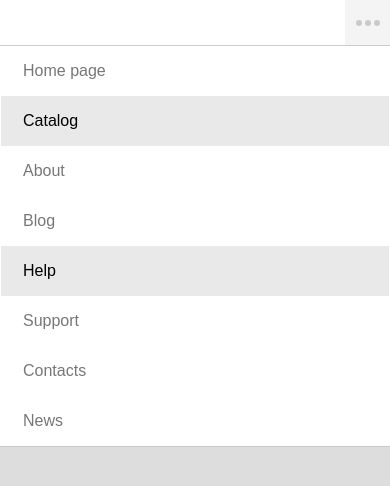
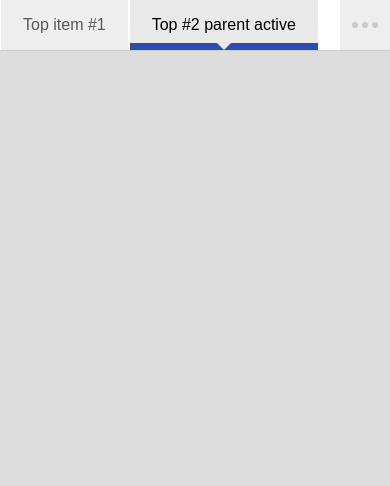
Before and after one commit to andchir/dots-menu, a website: page index.html in a window 390 px wide. Drawn offline with Linux system fonts and the light colour scheme.

Commit message:
update mobile view

```diff
--- a/dots-menu.css
+++ b/dots-menu.css
@@ -3,10 +3,10 @@
 .dots-menu-container { position: relative; background-color: #fff; border-bottom: 1px solid #cbcbcb; }
 .dots-menu-container:after { content: ''; display: block; clear: both; }
 .dots-menu-container * { box-sizing: border-box; }
-.dots-menu { width: 960px; max-width: 100%; list-style-type: none; padding: 0; margin: 0 auto; box-sizing: border-box; }
+.dots-menu { width: 960px; max-width: 100%; min-height: 45px; list-style-type: none; padding: 0; margin: 0 auto; box-sizing: border-box; }
 .dots-menu-fluid { max-width: 100%; width: 100%; }
 .dots-menu > .nav-item { display: block; float: left; padding: 0 1px; margin: 0; position: relative; }
-.dots-menu > .nav-item > .nav-link { display: block; padding: 16px 22px; text-decoration: none; color: #777; transition: background-color 300ms; }
+.dots-menu > .nav-item > .nav-link { display: block; position: relative; padding: 16px 22px; text-decoration: none; color: #777; transition: background-color 300ms; }
 .dots-menu > .nav-item.nav-item-parent > .nav-link { padding-bottom: 9px; border-bottom: 7px solid #e9e9e9; }
 .dots-menu > .nav-item:hover > .nav-link,
 .dots-menu > .nav-item:hover > .nav-link { background-color: #eee; border-color: #eee; color: #585858; }
@@ -21,15 +21,16 @@
 .dots-menu ul li:last-child { padding-bottom: 7px; border-bottom: 1px solid #cbcbcb; }
 .dots-menu ul li .nav-link { display: block; width: 100%; padding: 12px 18px; background-color: #fff; color: #777; text-decoration: none; transition: background-color 300ms; }
 .dots-menu ul li:hover > .nav-link { background-color: #e9e9e9; color: #585858; }
+.dots-menu ul li.active > .nav-link { color: #000; }
 .dots-menu ul ul { left: 100%; top: -7px; margin: 0; }
 
 /* arrow */
 .dots-menu > .nav-item.nav-item-parent > .nav-link:before,
-.dots-menu > .nav-item.nav-item-parent > .nav-link:after { content: ''; width: 0; height: 0; border-style: solid; border-width: 7px 7px 0 7px; border-color: #fff transparent transparent transparent; position: absolute; left: 50%; bottom: 0; margin-left: -7px; transition: bottom 300ms; }
-.dots-menu > .nav-item.nav-item-parent:hover > .nav-link:before { bottom: -7px; border-color: #cbcbcb transparent transparent transparent; }
-.dots-menu > .nav-item.nav-item-parent:hover > .nav-link:after { bottom: -6px; border-color: #eee transparent transparent transparent; }
-.dots-menu > .nav-item.nav-item-parent.active:hover > .nav-link:before { bottom: -7px; }
-.dots-menu > .nav-item.nav-item-parent.active:hover > .nav-link:after { bottom: 2px; }
+.dots-menu > .nav-item.nav-item-parent > .nav-link:after { content: ''; width: 0; height: 0; border-style: solid; border-width: 7px 7px 0 7px; border-color: #fff transparent transparent transparent; position: absolute; left: 50%; bottom: -7px; margin-left: -7px; transition: bottom 300ms, background-color 300ms; }
+.dots-menu > .nav-item.nav-item-parent:hover > .nav-link:before { bottom: -14px; border-color: #cbcbcb transparent transparent transparent; }
+.dots-menu > .nav-item.nav-item-parent:hover > .nav-link:after { bottom: -13px; border-color: #eee transparent transparent transparent; }
+.dots-menu > .nav-item.nav-item-parent.active:hover > .nav-link:before { bottom: -14px; }
+.dots-menu > .nav-item.nav-item-parent.active:hover > .nav-link:after { bottom: -5px; }
 .dots-menu > .nav-item.nav-item-parent.active > .nav-link:after { border-color: #e9e9e9 transparent transparent transparent; }
 .dots-menu > .nav-item.nav-item-parent.active > .nav-link:before { border-color: #2f49b5 transparent transparent transparent; }
 
@@ -48,38 +49,45 @@
 .dots-menu .nav-item.drop-right ul .nav-item.nav-item-parent:hover:after { border-width: 7px 7px 7px 0; border-color: transparent #fff transparent transparent; left: -7px; }
 
 /* nav-item-right-drop */
-.dots-menu.nav-item-right-drop { position: absolute; right: 0; top: 0; width: 50px; height: 100%; display: none; background-color: #f4f4f4; transition: background-color 300ms; }
-.dots-menu.nav-item-right-drop:hover { background-color: #eee; }
+.dots-menu.nav-item-right-drop { position: absolute; right: 0; top: 0; width: 50px; height: 100%; display: none; background-color: transparent; }
 .dots-menu.nav-item-right-drop > .nav-item { position: absolute; right: 0; top: 0; width: 50px; height: 100%; cursor: pointer; background-color: transparent; }
-.dots-menu.nav-item-right-drop > .nav-item:before,
-.dots-menu.nav-item-right-drop > .nav-item:after { content: ''; width: 0; height: 0; border-style: solid; border-width: 7px 7px 0 7px; border-color: #f4f4f4 transparent transparent transparent; position: absolute; left: 50%; bottom: 0; margin-left: -7px; pointer-events: none; transition: bottom 300ms; }
-.dots-menu.nav-item-right-drop:hover > .nav-item:before { border-color: #cbcbcb transparent transparent transparent; bottom: -7px; }
-.dots-menu.nav-item-right-drop:hover > .nav-item:after { border-color: #eee transparent transparent transparent; bottom: -6px; }
+.dots-menu.nav-item-right-drop > .nav-item > .nav-link { position: absolute; right: 0; top: 0; z-index: 500; border-bottom: 0; padding: 0; width: 50px; height: 100%; background-color: #eee; }
+.dots-menu.nav-item-right-drop > .nav-item > .nav-link:before,
+.dots-menu.nav-item-right-drop > .nav-item > .nav-link:after { display: none; }
+.dots-menu.nav-item-right-drop:hover > .nav-item > .nav-link:before { bottom: -7px; display: block; }
+.dots-menu.nav-item-right-drop:hover > .nav-item > .nav-link:after { bottom: -6px; display: block; }
 .dots-menu.nav-item-right-drop:before,
 .dots-menu.nav-item-right-drop:after,
-.dots-menu.nav-item-right-drop > li:first-child { content: ''; display: block; width: 6px; height: 6px; border-radius: 50%; background-color: #cacaca; position: absolute; top: 50%; margin: -3px 0 0 -3px; pointer-events: none; }
+.dots-menu.nav-item-right-drop > li:first-child { content: ''; display: block; width: 6px; height: 6px; border-radius: 50%; background-color: #cacaca; position: absolute; top: 50%; z-index: 501; margin: -3px 0 0 -3px; pointer-events: none; }
 .dots-menu.nav-item-right-drop:hover:before,
 .dots-menu.nav-item-right-drop:hover:after,
 .dots-menu.nav-item-right-drop:hover > li:first-child { background-color: #b4b4b4; }
-.dots-menu.nav-item-right-drop > li:first-child { left: 50%; }
-.dots-menu.nav-item-right-drop:before { left: 30%; }
-.dots-menu.nav-item-right-drop:after { left: 70%; }
+.dots-menu.nav-item-right-drop > li:first-child { right: 22px; }
+.dots-menu.nav-item-right-drop:before { right: 12px; }
+.dots-menu.nav-item-right-drop:after { right: 32px; }
 
 @media (max-width: 576px) {
 
-    .dots-menu-container { padding-top: 45px; }
-    .dots-menu { width: 100%; border-top: 1px solid #cbcbcb; }
-    .dots-menu .nav-item-hidden { position: relative; top: auto; left: auto; }
-    .dots-menu > .nav-item { display: block; float: none; width: 100%; }
-    .dots-menu .nav-item:hover > ul { display: none; }
-    .dots-menu ul { width: 100%; position: static; }
-    .dots-menu > .nav-item.active > .nav-link { background-color: #e9e9e9; color: #000; padding: 16px 22px; border-bottom: 0; }
-    .dots-menu > .nav-item.nav-item-parent > .nav-link { padding: 16px 22px; border-bottom: 0; }
-    .dots-menu > .nav-item.nav-item-parent > .nav-link:before,
-    .dots-menu > .nav-item.nav-item-parent > .nav-link:after { display: none; }
+    .dots-menu { min-height: 0; }
+    .dots-menu > .nav-item { position: static; }
+    .dots-menu ul .nav-item:hover > ul { display: none; }
+    .dots-menu ul { width: 100%; }
+    .dots-menu ul .nav-item.nav-item-parent > .nav-link { position: relative; padding: 12px 50px 12px 18px; }
+    .dots-menu ul .nav-item.nav-item-parent > .nav-link:before { content: ''; display: block; border: 0; width: 50px; height: 100%; padding: 0; position: absolute; left: auto; right: 0; bottom: auto; top: 7px; background-color: #cbcbcb; }
+    .dots-menu ul .nav-item.nav-item-parent > .nav-link:after { content: ''; display: block;  width: 0; height: 0; border-style: solid; border-width: 7px 7px 0 7px; border-color: #eee transparent transparent transparent; position: absolute; left: auto; right: 18px; bottom: auto; top: 50%; margin-top: -4px; }
+    .dots-menu ul .nav-item.nav-item-parent:hover > .nav-link:before { bottom: auto; top: 7px; }
+    .dots-menu ul .nav-item.nav-item-parent:hover > :after { left: auto; right: 18px; bottom: auto; top: 50%; }
+    .dots-menu ul .nav-item.nav-item-parent:hover:before,
+    .dots-menu ul .nav-item.nav-item-parent:hover:after { display: none; }
 
-    .dots-menu.nav-item-right-drop { width: 45px; height: 45px; display: block; border-top: 0; }
-    .dots-menu.nav-item-right-drop > .nav-item:before,
-    .dots-menu.nav-item-right-drop > .nav-item:after { display: none; }
+    .dots-menu ul ul { position: static; }
+    .dots-menu.nav-item-right-drop { position: static; }
+    .dots-menu.nav-item-right-drop > .nav-item { position: static; }
+    .dots-menu.nav-item-right-drop > .nav-item ul { width: 100%; }
+    .dots-menu .nav-item.drop-right ul .nav-item.nav-item-parent > .nav-link:before,
+    .dots-menu .nav-item.drop-right ul .nav-item.nav-item-parent:hover > .nav-link:before { left: auto; right: 0; bottom: auto; top: 7px; }
+
+    .dots-menu .nav-item-hidden { position: fixed; top: -300px; left: -300px; }
+    .dots-menu .nav-item-visible { display: block !important; }
 
 }
--- a/dots-menu.js
+++ b/dots-menu.js
@@ -43,8 +43,8 @@
         this.init = function () {
             this.extend(mainOptions, options);
             this.onReady(function() {
+                self.addMenuClasses();
                 self.dotsDropDownInit();
-                self.addMenuClasses();
                 self.addMenuLastChildClasses();
                 self.onResize();
                 self.isInitialized = true;
@@ -59,13 +59,14 @@
             var menuParentContainer, dotsMenu, dotsMenuDrop, menuArr = document.querySelectorAll('.dots-menu');
             menuArr.forEach(function(menuEl) {
                 menuParentContainer = menuEl.parentNode;
+                // Add drop-menu
                 dotsMenu = self.createElement('ul', {
                     className: 'dots-menu nav-item-right-drop',
                     innerHTML: '<li></li>'
                 });
                 dotsMenuDrop = self.append(dotsMenu, self.createElement('li', {
                     className: 'nav-item drop-right',
-                    innerHTML: '<ul></ul>'
+                    innerHTML: '<span class="nav-link"></span><ul></ul>'
                 }));
                 self.append(menuParentContainer, dotsMenu);
             });
@@ -83,6 +84,21 @@
                 parent.querySelectorAll('li.nav-item').forEach(function(liEl) {
                     if (liEl.querySelectorAll('ul').length > 0) {
                         liEl.classList.add('nav-item-parent');
+
+                        if (liEl.parentNode.classList.contains('dots-menu')) {
+                            return;
+                        }
+
+                        liEl.querySelector('a').addEventListener('click', function(e) {
+                            var dropMenu = e.target.parentNode.querySelector('ul'),
+                                clientX = e.clientX,
+                                elRect = e.target.getBoundingClientRect();
+
+                            if (!dropMenu || clientX + 50 < elRect.width) {
+                                return;
+                            }
+                            dropMenu.classList.toggle('nav-item-visible');
+                        });
                     }
                 });
             });
@@ -100,17 +116,18 @@
          * On window resize
          */
         this.onResize = function () {
-            var elRect, liFirstlevelArr, menuParentContainer, dotsMenu, dotsMenuDrop,
+            var elRect, liFirstlevelArr, menuParentContainer, dotsMenu, dotsMenuDrop, menuRect,
                 windowWidth = window.innerWidth,
                 menuArr = document.querySelectorAll('.dots-menu:not(.nav-item-right-drop)');
             menuArr.forEach(function(menuEl) {
+                menuRect = menuEl.getBoundingClientRect();
                 menuParentContainer = menuEl.parentNode;
                 dotsMenu = menuParentContainer.querySelector('.nav-item-right-drop');
                 dotsMenuDrop = dotsMenu.querySelector('.nav-item > ul');
                 dotsMenuDrop.innerHTML = '';
 
                 if (windowWidth <= mainOptions.mobileViewWindowWidth) {
-                    return;
+                    //return;
                 }
 
                 liFirstlevelArr = Array.prototype.slice.call(menuEl.childNodes);
@@ -126,7 +143,7 @@
                         posLeft += elRect.width;
                         return;
                     }
-                    if (posLeft + elRect.width + mainOptions.dotsMenuButtonWidth > windowWidth) {
+                    if (posLeft + elRect.width + mainOptions.dotsMenuButtonWidth > menuRect.left + menuRect.width) {
                         liEl.classList.add('nav-item-hidden');
                         if (!document.getElementById('drop-menu-item-' + index)) {
                             self.append(dotsMenuDrop, self.createElement('li', {
--- a/index.html
+++ b/index.html
@@ -25,94 +25,94 @@
         <ul class="dots-menu">
             <li class="nav-item">
                 <a href="#" class="nav-link">
-                    Home page
+                    Top item #1
                 </a>
             </li>
             <li class="nav-item active">
                 <a href="#" class="nav-link">
-                    Catalog
+                    Top #2 parent active
                 </a>
                 <ul>
                     <li class="nav-item">
                         <a href="#" class="nav-link">
-                            Category one
+                            Item #1
                         </a>
                     </li>
                     <li class="nav-item">
                         <a href="#" class="nav-link">
-                            Category two
+                            Item #2
                         </a>
                     </li>
                     <li class="nav-item">
                         <a href="#" class="nav-link">
-                            Category three long long long long long long long
+                            Item #3 - parent very very very very long
                         </a>
                         <ul>
                             <li class="nav-item">
                                 <a href="#" class="nav-link">
-                                    Sub category one
+                                    Item #1
                                 </a>
                             </li>
                             <li class="nav-item">
                                 <a href="#" class="nav-link">
-                                    Sub category two
+                                    Item #2
                                 </a>
                             </li>
                             <li class="nav-item">
                                 <a href="#" class="nav-link">
-                                    Sub category three
+                                    Item #3
                                 </a>
                             </li>
                             <li class="nav-item">
                                 <a href="#" class="nav-link">
-                                    Sub category four
+                                    Item #4
                                 </a>
                             </li>
                         </ul>
                     </li>
-                    <li class="nav-item">
+                    <li class="nav-item active">
                         <a href="#" class="nav-link">
-                            Category four
+                            Item #4 - parent active
                         </a>
                         <ul>
                             <li class="nav-item">
                                 <a href="#" class="nav-link">
-                                    Sub category one
+                                    Item #1
                                 </a>
                             </li>
                             <li class="nav-item">
                                 <a href="#" class="nav-link">
-                                    Category two
+                                    Item #2
                                 </a>
                             </li>
                             <li class="nav-item">
                                 <a href="#" class="nav-link">
-                                    Sub category three
+                                    Item #3
                                 </a>
                             </li>
-                            <li class="nav-item">
+                            <li class="nav-item active">
                                 <a href="#" class="nav-link">
-                                    Sub category four
+                                    Item #4 - parent active
                                 </a>
                                 <ul>
                                     <li class="nav-item">
                                         <a href="#" class="nav-link">
-                                            Sub category one
+                                            Item #1
+                                        </a>
+                                    </li>
+                                    <li class="nav-item active">
+                                        <a href="#" class="nav-link">
+                                            Item #2 active
                                         </a>
                                     </li>
                                     <li class="nav-item">
                                         <a href="#" class="nav-link">
-                                            Sub category two
+                                            Item #3
                                         </a>
                                     </li>
                                     <li class="nav-item">
                                         <a href="#" class="nav-link">
-                                            Sub category three
-                                        </a>
-                                    </li>
-                                    <li class="nav-item">
-                                        <a href="#" class="nav-link">
-                                            Sub category four
+                                            Item #4
                                         </a>
                                     </li>
                                 </ul>
@@ -123,62 +123,47 @@
             </li>
             <li class="nav-item">
                 <a href="#" class="nav-link">
-                    About
+                    Top item #3
+                </a>
+            </li>
+            <li class="nav-item active">
+                <a href="#" class="nav-link">
+                    Top #4 active
                 </a>
             </li>
             <li class="nav-item">
                 <a href="#" class="nav-link">
-                    Blog
-                </a>
-            </li>
-            <li class="nav-item active">
-                <a href="#" class="nav-link">
-                    Help
+                    Top item #5
                 </a>
             </li>
             <li class="nav-item">
                 <a href="#" class="nav-link">
-                    Support
-                </a>
-            </li>
-            <li class="nav-item">
-                <a href="#" class="nav-link">
-                    Contacts
-                </a>
-            </li>
-            <li class="nav-item">
-                <a href="#" class="nav-link">
-                    News
+                    Top item #6 parent
                 </a>
                 <ul>
                     <li class="nav-item">
                         <a href="#" class="nav-link">
-                            Latest
+                            Item #1
                         </a>
                     </li>
                     <li class="nav-item">
                         <a href="#" class="nav-link">
-                            Archive
+                            Item #2 - parent
                         </a>
                         <ul>
                             <li class="nav-item">
                                 <a href="#" class="nav-link">
-                                    2017
+                                    Item #1
                                 </a>
                             </li>
                             <li class="nav-item">
                                 <a href="#" class="nav-link">
-                                    2018
+                                    Item #2
                                 </a>
                             </li>
                             <li class="nav-item">
                                 <a href="#" class="nav-link">
-                                    2019
-                                </a>
-                            </li>
-                            <li class="nav-item">
-                                <a href="#" class="nav-link">
-                                    2020
+                                    Item #3
                                 </a>
                             </li>
                         </ul>
```
